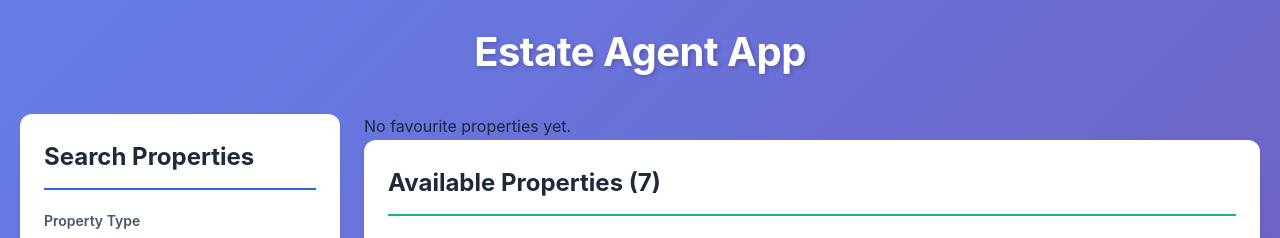
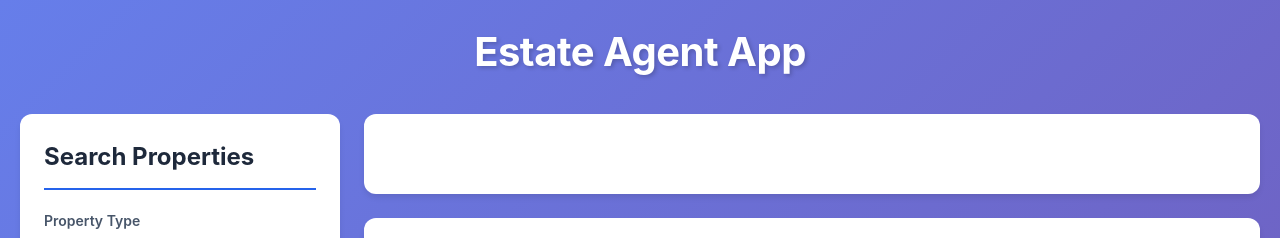
Before and after one commit to Gangulyy/React-CW, a React (Vite) app in the folder Estate-Agent-CW/: page / in a window 1280 px wide. Shown: the top 238 px of the page. Built offline with nearby package versions, Linux system fonts and the light colour scheme.

Commit message:
added emptycontainer stylings

```diff
--- a/Estate-Agent-CW/src/components/FavouritesList.jsx
+++ b/Estate-Agent-CW/src/components/FavouritesList.jsx
@@ -3,7 +3,11 @@ import PropertyCard from './PropertyCard';
 function FavouritesList({ favourites, onSelect, clearFavourites }) {
 
   if (favourites.length === 0) {
-    return <p>No favourite properties yet.</p>;
+    return (
+      <div style={styles.emptyContainer}>
+
+      </div>
+    );
   }
 
   return (
@@ -25,4 +29,15 @@ function FavouritesList({ favourites, onSelect, clearFavourites }) {
   );
 }
 
+const styles = {
+  emptyContainer: {
+    background: 'white',
+    borderRadius: '12px',
+    padding: '40px 24px',
+    boxShadow: '0 4px 6px -1px rgba(0, 0, 0, 0.1)',
+    textAlign: 'center',
+    marginBottom: '24px'
+  },
+};
+
 export default FavouritesList;
```
